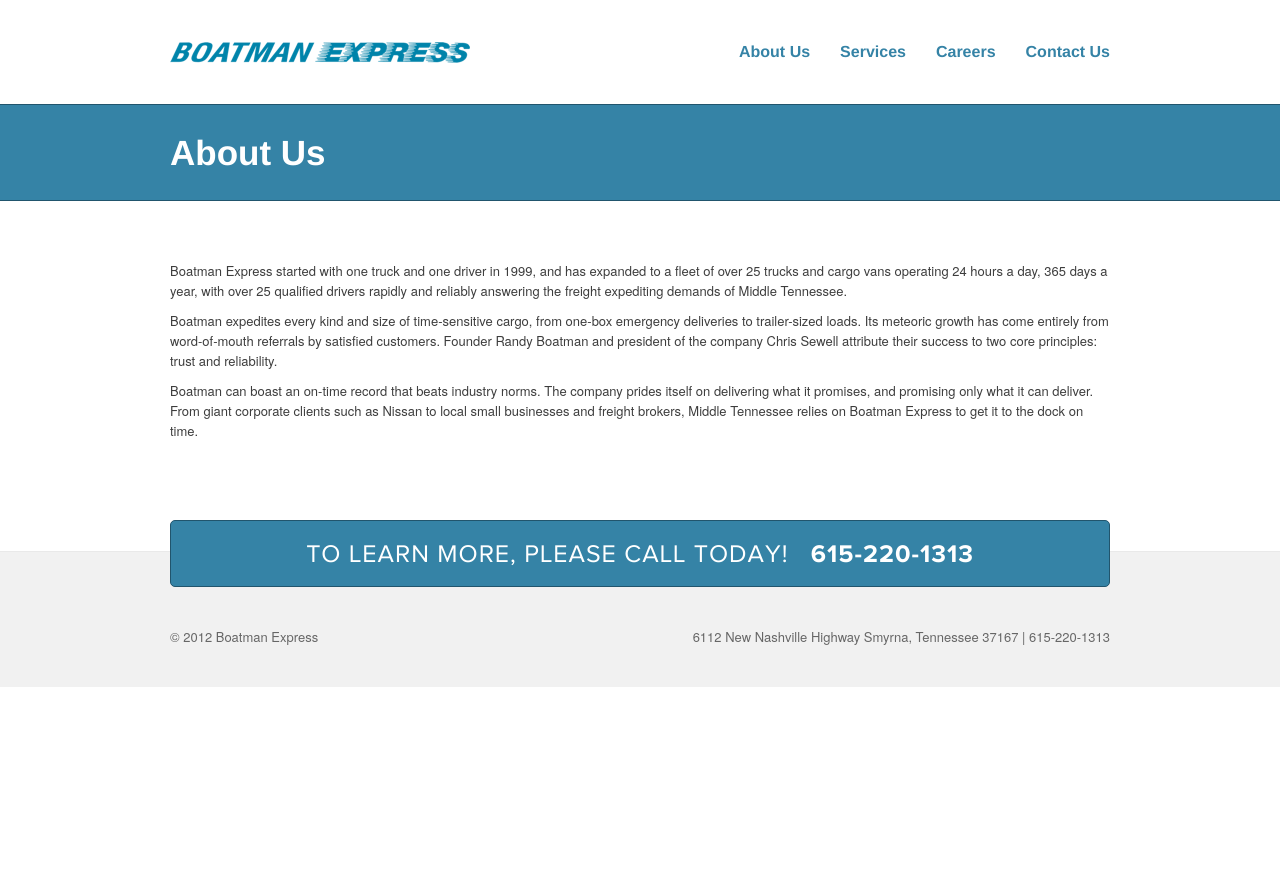
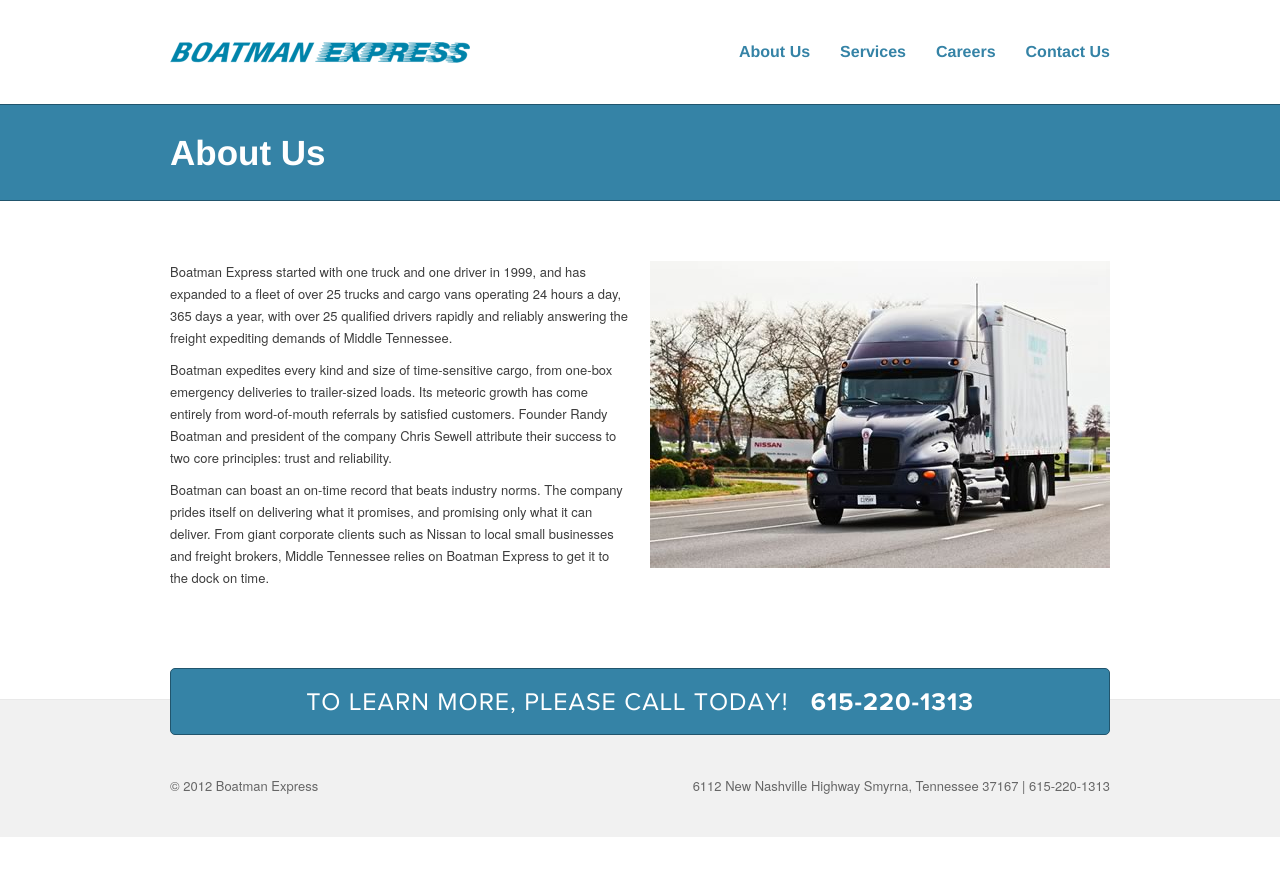
Before and after one commit to boatmanexpress/boatmanexpress.github.com, a Jekyll site: the page built from about.html, in a window 1280 px wide. Shown: the top 876 px of the page. Built offline with Jekyll 4.4.1, drawn with Linux system fonts in a browser that asks for light colours; Markdown is read by kramdown in place of the engine named in the settings.

Commit message:
Adding image to about apge

```diff
--- a/about.html
+++ b/about.html
@@ -7,12 +7,16 @@
 <div class="container">
 
   <div class="row">
-    <div class="span12">
+    <div class="span6">
       <p>Boatman Express started with one truck and one driver in 1999, and has expanded to a fleet of over 25 trucks and cargo vans operating 24 hours a day, 365 days a year, with over 25 qualified drivers rapidly and reliably answering the freight expediting demands of Middle Tennessee.</p>
 
       <p>Boatman expedites every kind and size of time-sensitive cargo, from one-box emergency deliveries to trailer-sized loads. Its meteoric growth has come entirely from word-of-mouth referrals by satisfied customers. Founder Randy Boatman and president of the company Chris Sewell attribute their success to two core principles: trust and reliability.</p>
 
       <p>Boatman can boast an on-time record that beats industry norms. The company prides itself on delivering what it promises, and promising only what it can deliver. From giant corporate clients such as Nissan to local small businesses and freight brokers, Middle Tennessee relies on Boatman Express to get it to the dock on time.</p>
     </div>
+
+    <div class="span6">
+      <img src="/img/about.jpg" />
+    </div>
   </div>
 </div>
--- a/css/style.css
+++ b/css/style.css
@@ -1,4 +1,9 @@
 @import url('fonts.css');
+
+body {
+  font-size:15px;
+  line-height:22px;
+}
 
 a, a:visited {
   color:#3583A6;
```
Also changed, not shown: img/about.jpg (added).
